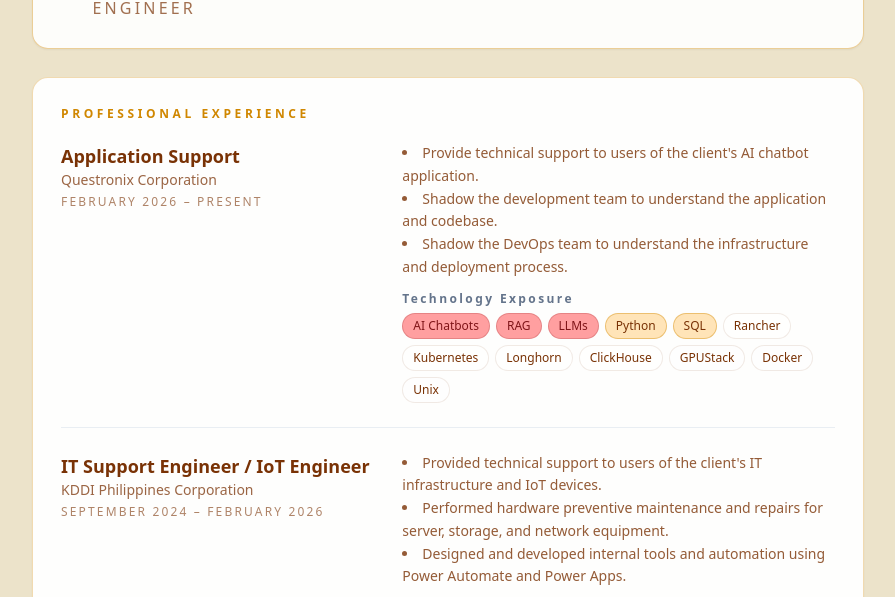
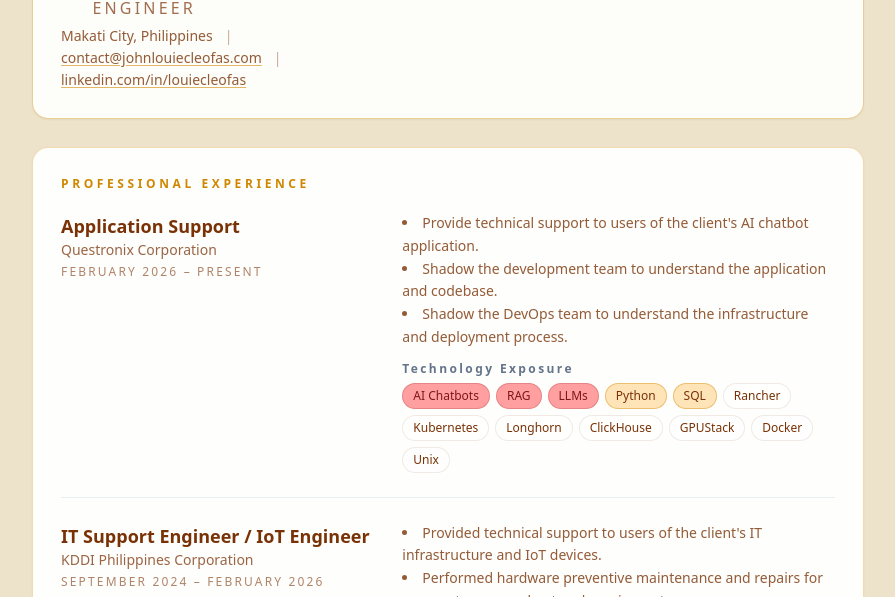
Before and after one commit to JLCleofas/crc-2, a plain HTML site: page index.html in a window 1280 px wide. Shown: the part 191-788 px from the top of the page, without its empty margins (192-1087 px from the left). Drawn offline with nearby package versions, Linux system fonts and the light colour scheme.

Commit message:
Added location, email, and linkedin

```diff
--- a/index.html
+++ b/index.html
@@ -78,6 +78,29 @@
             ></span>
             AI Engineer &amp; Software Engineer
           </p>
+
+          <!-- Contact info -->
+          <div
+            class="mt-2 flex flex-wrap items-center gap-x-3 gap-y-0.5 text-xs md:text-sm text-retro-ink/80"
+          >
+            <span class="font-medium">Makati City, Philippines</span>
+            <span class="text-retro-ink/40">|</span>
+            <a
+              href="mailto:contact@johnlouiecleofas.com"
+              class="underline decoration-retro-accent/60 underline-offset-2 hover:text-retro-primaryInk hover:decoration-retro-primaryInk transition-colors"
+            >
+            contact@johnlouiecleofas.com
+            </a>
+            <span class="text-retro-ink/40">|</span>
+            <a
+              href="https://www.linkedin.com/in/johnlouiecleofas"
+              target="_blank"
+              rel="noreferrer"
+              class="underline decoration-retro-accent/60 underline-offset-2 hover:text-retro-primaryInk hover:decoration-retro-primaryInk transition-colors"
+            >
+              linkedin.com/in/louiecleofas
+            </a>
+          </div>
         </div>
         <p
           class="text-sm md:text-base leading-relaxed text-retro-ink/80 max-w-md md:text-right"
```
